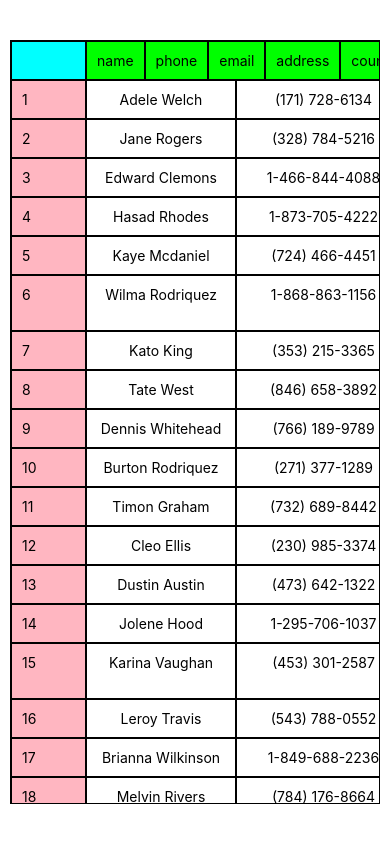
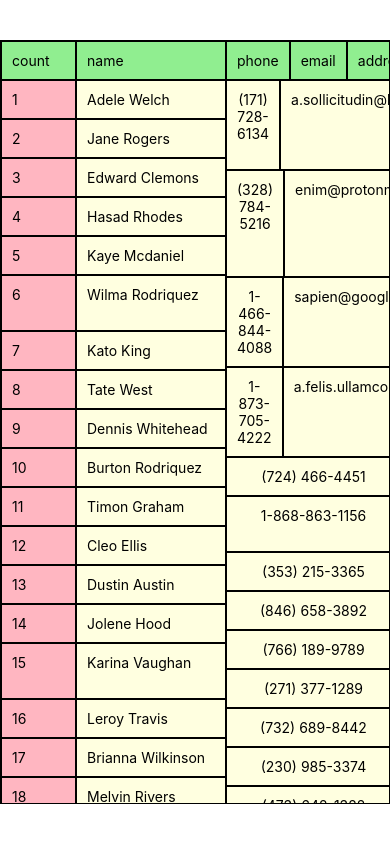
Before and after one commit to DrewIndeed/react-native-projects, a React Native app in the folder freezable-table/: screen / in a window 390 px wide. Built offline with nearby package versions, Linux system fonts and the light colour scheme.

Commit message:
109: refactor:  add freezeRowStyles freezeColStyles bodyStyles options

```diff
--- a/freezable-table/App.tsx
+++ b/freezable-table/App.tsx
@@ -4,35 +4,20 @@ import FreezableTable from './FreezableTable';
 
 /**
  interface FreezableTableProps {
-  data: DataItem[];           REQUIRED, array of objects with consistent number of keys
+  data: object[];           REQUIRED, array of objects with consistent number of keys
   width: number[];            REQUIRED, length = data keys number + 1
-
-  firstCellContent?: string;   OPTIONAL, desc: text content of the top left corner cell
   freezeColNum?: number;      OPTIONAL, desc: number of freeze column from left to right, default = 1
   freezeHeaderNum?: number;   OPTIONAL, desc: number of freeze header from top to bottom, default = 1
 
-  boldHeader? boolean;
-  boldFreezeCol? boolean;
+  firstCellContent?: string;   OPTIONAL, desc: text content of the top left corner cell
   capHeader? boolean;         OPTIONAL, if capHeader AND upperHeader are set, header will be UPPERCASE
   upperHeader? boolean;
+  innerBorderWidth?: number;
 
-  borderWidth?: number;
-  marginTop?: number;
-  marginBottom?: number;
-
-  bgColors?: {
-    cornerCell?: string;
-    header?: string;
-    freezeColumn?: string;
-    body?: string;
-  };
-
-  textColors?: {
-    cornerCell?: string;
-    header?: string;
-    freezeColumn?: string;
-    body?: string;
-  };
+  mainContainerStyles?: object;
+  freezeRowStyles?: object;
+  freezeColStyles?: object;
+  bodyStyles?: object;
 }
 */
 export default function App() {
@@ -41,33 +26,29 @@ export default function App() {
       <FreezableTable
         data={testData}
         width={[75, 150, 175, 275, 250, 175]}
-        freezeHeaderNum={0}
-        freezeColNum={0}
+        firstCellContent="count"
+
+        freezeHeaderNum={5}
+        freezeColNum={2}
+
         mainContainerStyles={{
           marginVertical: 40,
-          marginHorizontal: 10,
           borderWidth: 1,
+          flex: 1,
         }}
-        // innerBorderWidth={3}
-        // firstCellContent="count"
-        // boldHeader={true}
-        // boldFreezeCol={true}
+        freezeRowStyles={{
+          backgroundColor: 'lightgreen',
+        }}
+        freezeColStyles={{
+          backgroundColor: 'lightpink',
+        }}
+        bodyStyles={{
+          backgroundColor: 'lightyellow',
+        }}
+
         // capHeader={true}
         // upperHeader={true}
-
-        bgColors={{
-          cornerCell: 'cyan',
-          header: 'lime',
-          freezeColumn: 'lightpink',
-          body: 'white',
-        }}
-
-        // textColors={{
-        //   cornerCell: '#000',
-        //   header: '#000',
-        //   freezeColumn: '#000',
-        //   body: '#000',
-        // }}
+        // innerBorderWidth={3}
       />
     </View>
   );
--- a/freezable-table/FreezableTable.tsx
+++ b/freezable-table/FreezableTable.tsx
@@ -23,36 +23,21 @@ function capitalizeWords(targetStr: string) {
 }
 
 /* TYPE HANDLING*/
-interface DataItem {
-  [key: string]: string;
-}
 interface FreezableTableProps {
-  data: DataItem[];
+  data: object[];
   width: number[];
   freezeColNum?: number;
   freezeHeaderNum?: number;
 
-  mainContainerStyles?: StyleProp<{}>;
+  mainContainerStyles?: object;
+  freezeRowStyles?: object;
+  freezeColStyles?: object;
+  bodyStyles?: object;
 
   firstCellContent?: string;
-  boldHeader?: boolean;
-  boldFreezeCol?: boolean;
   capHeader?: boolean;
   upperHeader?: boolean;
-
   innerBorderWidth?: number;
-  bgColors?: {
-    cornerCell?: string;
-    header?: string;
-    freezeColumn?: string;
-    body?: string;
-  };
-  textColors?: {
-    cornerCell?: string;
-    header?: string;
-    freezeColumn?: string;
-    body?: string;
-  };
 }
 
 export default function FreezableTable({
@@ -61,14 +46,13 @@ export default function FreezableTable({
   freezeColNum,
   freezeHeaderNum,
   mainContainerStyles,
+  freezeRowStyles,
+  freezeColStyles,
+  bodyStyles,
   firstCellContent,
-  boldHeader,
-  boldFreezeCol,
   capHeader,
   upperHeader,
   innerBorderWidth,
-  bgColors,
-  textColors,
 }: FreezableTableProps) {
   // error handling
   if (!data || data.length === 0)
@@ -99,9 +83,18 @@ export default function FreezableTable({
       '[FreezableTable Error]: Value must be greater or equal to 1 for freezeHeaderNum, otherwise leave blank with default value as 1'
     );
 
-  if (mainContainerStyles) {
+  if (mainContainerStyles && Object.keys(mainContainerStyles).length > 0) {
     // unsupported styles array for mainContainerStyles
-    const SUPPORTED_STYLES: string[] = ['margin', 'border', 'background'];
+    const SUPPORTED_STYLES: string[] = [
+      'margin',
+      'border',
+      'background',
+      'width',
+      'height',
+      'flex',
+      'shadow',
+      'zIndex',
+    ].sort();
     let isValid: boolean = false;
 
     Object.keys(mainContainerStyles).map((styleKey) => {
@@ -109,7 +102,7 @@ export default function FreezableTable({
 
       for (let i = 0; i < SUPPORTED_STYLES.length; i++) {
         const element = SUPPORTED_STYLES[i];
-        if (styleKey.includes(element)) {
+        if (styleKey.toLowerCase().includes(element.toLowerCase())) {
           isValid = true;
           break;
         }
@@ -118,9 +111,71 @@ export default function FreezableTable({
 
     if (!isValid)
       throw new Error(
-        `[FreezableTable Error]: mainContainerStyles only supports styles relating to: 'margin', 'border', 'background'`
+        `[FreezableTable Error]: mainContainerStyles only supports styles relating to: ${SUPPORTED_STYLES.join(
+          ', '
+        )}`
       );
+
+    if (Object.keys(mainContainerStyles).includes('width')) {
+      if (!Object.keys(mainContainerStyles).includes('height'))
+        throw new Error(
+          `[FreezableTable Error]: both 'width' and 'height' must present if one of them is defined`
+        );
+    } else if (Object.keys(mainContainerStyles).includes('height')) {
+      if (!Object.keys(mainContainerStyles).includes('width'))
+        throw new Error(
+          `[FreezableTable Error]: both 'width' and 'height' must present if one of them is defined`
+        );
+    } else {
+      if (!Object.keys(mainContainerStyles).includes('flex')) {
+        throw new Error(
+          `[FreezableTable Error]: 'flex: 1' must present if none of 'width' and 'height' is defined`
+        );
+      }
+    }
   }
+
+  const cellValidate = (styleObj: object) => {
+    // unsupported styles array for mainContainerStyles
+    const SUPPORTED_STYLES: string[] = [
+      'background',
+      'border',
+      'color',
+      'font',
+      'text',
+      'line',
+      'letter',
+      'padding',
+      'shadow',
+    ].sort();
+    let isValid: boolean = false;
+
+    Object.keys(styleObj!).map((styleKey) => {
+      isValid = false;
+
+      for (let i = 0; i < SUPPORTED_STYLES.length; i++) {
+        const element = SUPPORTED_STYLES[i];
+        if (styleKey.toLowerCase().includes(element.toLowerCase())) {
+          isValid = true;
+          break;
+        }
+      }
+    });
+
+    if (!isValid)
+      throw new Error(
+        `[FreezableTable Error]: ${
+          Object.keys({ styleObj })[0]
+        } only supports styles relating to: ${SUPPORTED_STYLES.join(', ')}`
+      );
+  };
+
+  if (freezeRowStyles && Object.keys(freezeRowStyles!).length > 0)
+    cellValidate(freezeRowStyles!);
+  if (freezeColStyles && Object.keys(freezeColStyles!).length > 0)
+    cellValidate(freezeColStyles!);
+  if (bodyStyles && Object.keys(bodyStyles!).length > 0)
+    cellValidate(bodyStyles!);
 
   // anim values tracking refs
   const headerOffsetX = useRef(new Animated.Value(0)).current;
@@ -134,7 +189,15 @@ export default function FreezableTable({
   // header row data
   const headerRowDataFrame = [
     [
-      firstCellContent || '',
+      (firstCellContent &&
+        (capHeader
+          ? upperHeader
+            ? capitalizeWords(firstCellContent).toUpperCase()
+            : capitalizeWords(firstCellContent)
+          : upperHeader
+          ? firstCellContent.toUpperCase()
+          : firstCellContent)) ||
+        '',
       ...Object.keys(data[0]).map((dt) =>
         capHeader
           ? upperHeader
@@ -171,14 +234,13 @@ export default function FreezableTable({
     rowOrder: number;
   }) => {
     // styles container for first and following cells
-    const commonCellsStyles: StyleProp<TextStyle> = {
+    let commonCellsStyles: StyleProp<TextStyle> = {
       borderWidth: innerBorderWidth || 1,
+      textAlign: 'center',
+      backgroundColor: '#fff',
       padding: 10,
-      backgroundColor: bgColors?.header || '#fff',
-      fontWeight: boldHeader ? 'bold' : 'normal',
-      color: textColors?.header || '#000',
-      textAlign: 'center',
     };
+
     const headerCellsStyles: {
       otherCells: { style: StyleProp<TextStyle> };
       firstCell: { style: StyleProp<TextStyle> };
@@ -191,12 +253,9 @@ export default function FreezableTable({
       firstCell: {
         style: {
           ...commonCellsStyles,
-
           // ! Toggle display of first cell of header / freeze column here
           opacity: 1,
           display: hidden ? 'flex' : 'none',
-          backgroundColor: bgColors?.cornerCell || '#fff',
-          color: textColors?.cornerCell || '#000',
         },
       },
     };
@@ -224,6 +283,9 @@ export default function FreezableTable({
                 ? headerCellsStyles.firstCell.style
                 : headerCellsStyles.otherCells.style,
               { width: width[idx] },
+              rowOrder === 0 && freezeRowStyles,
+              rowOrder > 0 && idx === 0 && freezeColStyles,
+              rowOrder > 0 && idx > 0 && bodyStyles,
             ]}
             key={`freeze-row-${rowOrder}-cell-${idx}`}
           >
@@ -240,20 +302,21 @@ export default function FreezableTable({
     rowOrder,
     hidden,
   }: {
-    dataItem: DataItem;
+    dataItem: object;
     rowOrder: number;
     hidden?: boolean;
   }) => {
     // generate data row cells content based on data
     const dataRowContainer: string[] = [(rowOrder + 1).toString()];
     Object.keys(dataItem).forEach((key: string) => {
-      dataRowContainer.push(dataItem[key as keyof DataItem]);
+      dataRowContainer.push(dataItem[key as keyof object]);
     });
 
     // styles container for first and following cells
     const commonCellsStyles: StyleProp<TextStyle> = {
       borderWidth: innerBorderWidth || 1,
       textAlign: 'center',
+      backgroundColor: '#fff',
       padding: 10,
     };
     const dataRowStyles: {
@@ -263,17 +326,12 @@ export default function FreezableTable({
       firstCell: {
         style: {
           ...commonCellsStyles,
-          backgroundColor: bgColors?.freezeColumn || '#ffff',
-          color: textColors?.freezeColumn || '#000',
           display: hidden ? 'flex' : 'none',
-          fontWeight: boldFreezeCol ? 'bold' : 'normal',
         },
       },
       otherCells: {
         style: {
           ...commonCellsStyles,
-          backgroundColor: bgColors?.body || '#fff',
-          color: textColors?.body || '#000',
           opacity: hidden ? 0 : 1,
         },
       },
@@ -288,6 +346,9 @@ export default function FreezableTable({
                 ? dataRowStyles.firstCell.style
                 : dataRowStyles.otherCells.style,
               { width: width[idx] },
+              rowOrder === 0 && freezeRowStyles,
+              rowOrder > 0 && idx === 0 && freezeColStyles,
+              rowOrder > 0 && idx > 0 && bodyStyles,
             ]}
             key={`data-row-${rowOrder}-cell-${idx}`}
           >
@@ -419,7 +480,6 @@ export default function FreezableTable({
 const styles = StyleSheet.create({
   mainContainer: {
     flex: 1,
-    flexDirection: 'row',
 
     // ! CONDITION: must have to hide freeze column vertical overflow
     overflow: 'hidden',
```
